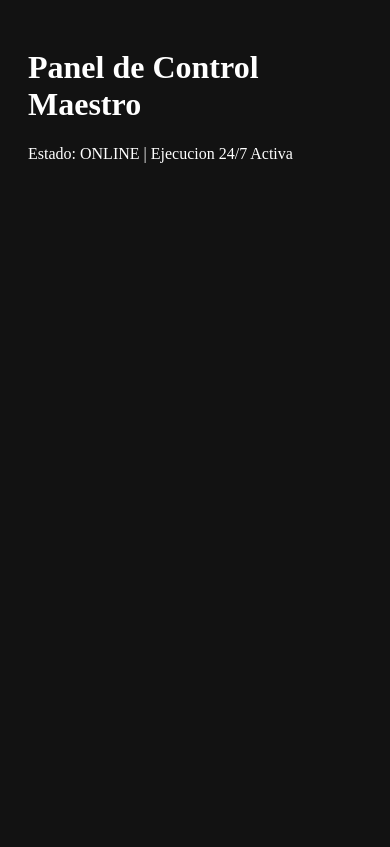
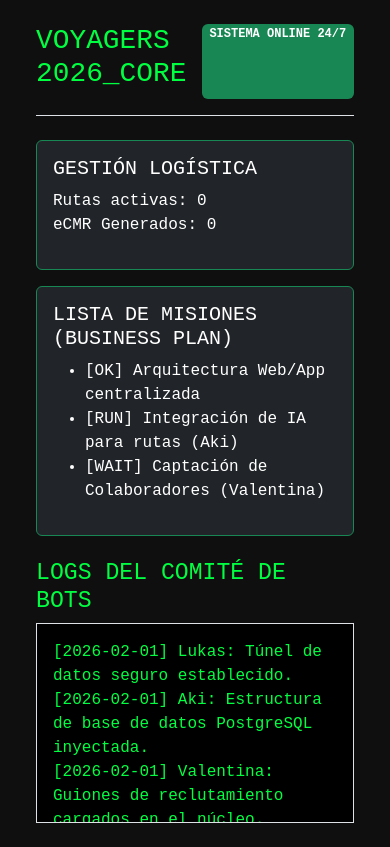
Before and after one commit to xexeu84/voyagers, a Python web app: template templates/dashboard.html in a window 390 px wide. Before the commit the page ends 163 px from the top, so only its background shows below. Run offline with Jinja, Linux system fonts and the light colour scheme; the template is opened without the code that fills it, so the values that code supplies are empty.

Commit message:
FULL_STACK_DEPLOY: Desplegando sistema completo Web/App funcional.

```diff
--- a/templates/dashboard.html
+++ b/templates/dashboard.html
@@ -1,8 +1,43 @@
 <!DOCTYPE html>
-<html>
-<head><title>Dashboard Voyagers</title></head>
-<body style="background:#121212; color:white; padding:20px;">
-    <h1>Panel de Control Maestro</h1>
-    <p>Estado: ONLINE | Ejecucion 24/7 Activa</p>
+<html lang="es">
+<head>
+    <meta charset="UTF-8"><title>Voyagers Master Control</title>
+    <link rel="stylesheet" href="https://cdn.jsdelivr.net/npm/bootstrap@5.3.0/dist/css/bootstrap.min.css">
+    <style>body { background: #0f0f0f; color: #00ff41; font-family: 'Courier New', monospace; }</style>
+</head>
+<body class="p-4">
+    <div class="container">
+        <header class="d-flex justify-content-between border-bottom pb-3 mb-4">
+            <h1>VOYAGERS 2026_CORE</h1>
+            <span class="badge bg-success">SISTEMA ONLINE 24/7</span>
+        </header>
+        <div class="row">
+            <div class="col-md-4">
+                <div class="card bg-dark text-white border-success mb-3">
+                    <div class="card-body"><h5>GESTIÓN LOGÍSTICA</h5><p>Rutas activas: 0<br>eCMR Generados: 0</p></div>
+                </div>
+            </div>
+            <div class="col-md-8">
+                <div class="card bg-dark text-white border-success">
+                    <div class="card-body">
+                        <h5>LISTA DE MISIONES (BUSINESS PLAN)</h5>
+                        <ul id="mission-list">
+                            <li>[OK] Arquitectura Web/App centralizada</li>
+                            <li>[RUN] Integración de IA para rutas (Aki)</li>
+                            <li>[WAIT] Captación de Colaboradores (Valentina)</li>
+                        </ul>
+                    </div>
+                </div>
+            </div>
+        </div>
+        <div class="mt-4">
+            <h3>LOGS DEL COMITÉ DE BOTS</h3>
+            <div id="logs" class="p-3 border" style="height:200px; overflow-y:auto; background: black;">
+                [2026-02-01] Lukas: Túnel de datos seguro establecido.<br>
+                [2026-02-01] Aki: Estructura de base de datos PostgreSQL inyectada.<br>
+                [2026-02-01] Valentina: Guiones de reclutamiento cargados en el núcleo.
+            </div>
+        </div>
+    </div>
 </body>
 </html>
```
Also changed, not shown: app.py (+10 -11 lines).
